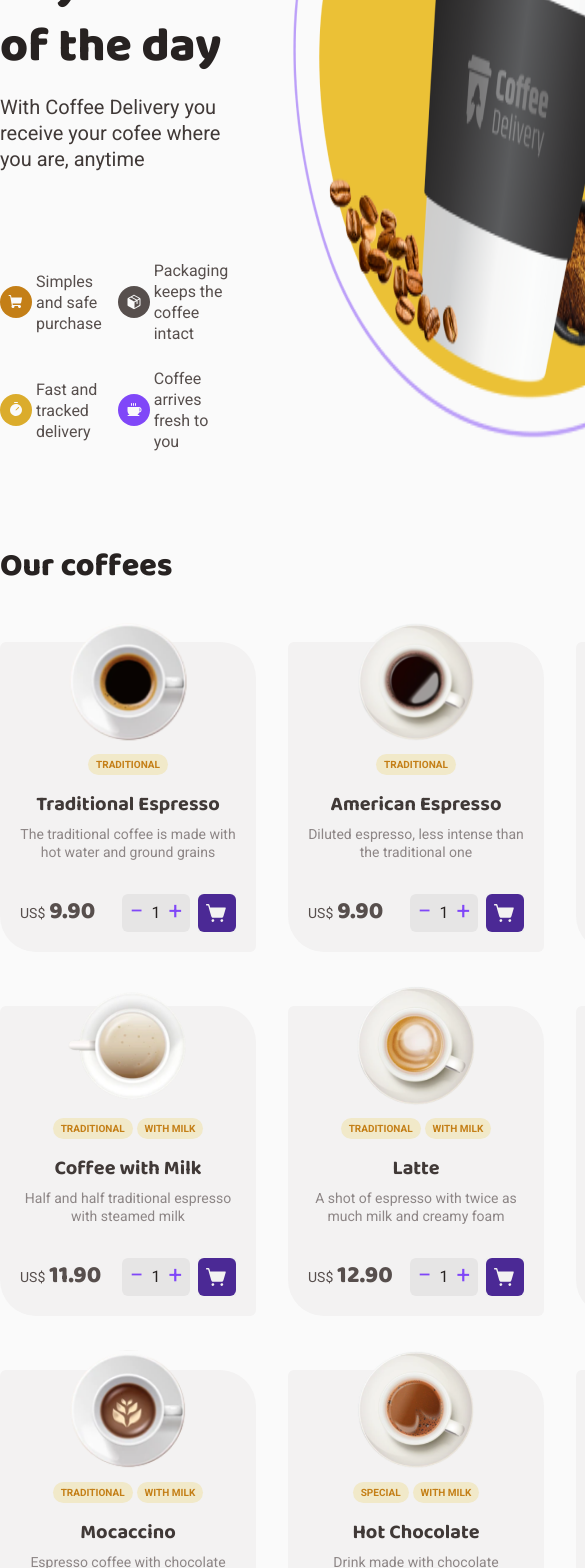
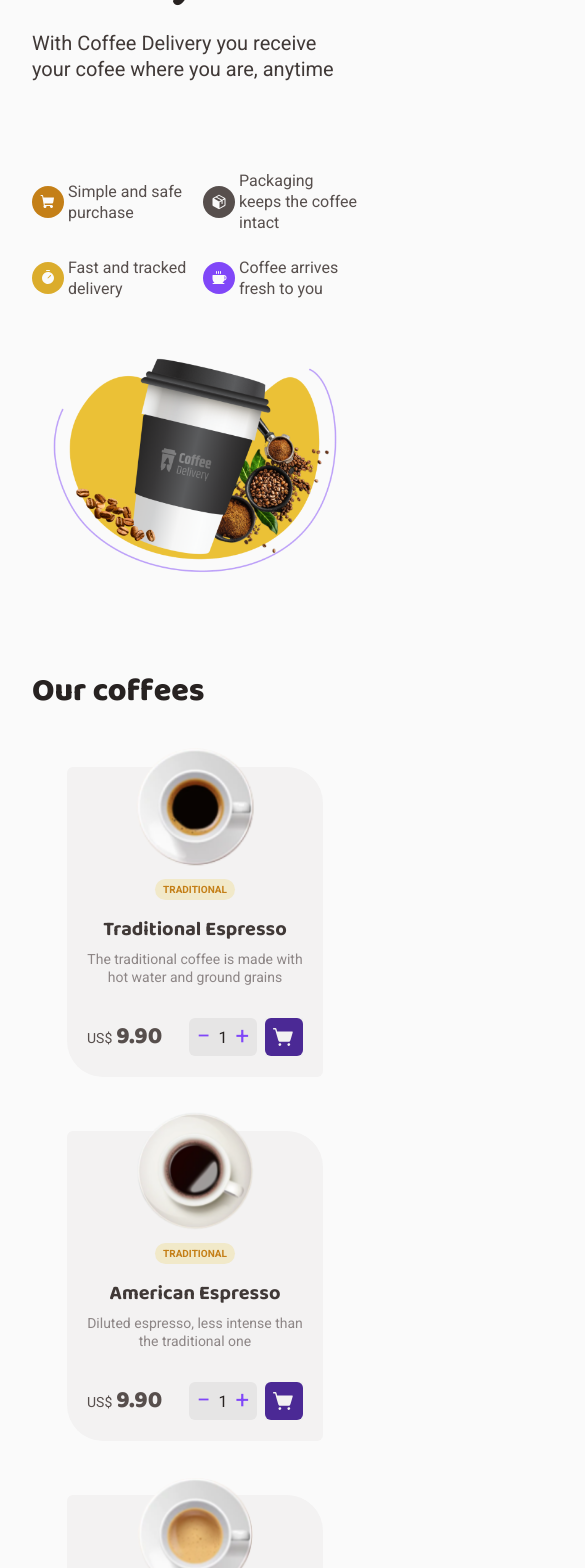
Before and after one commit to Brenosalv/coffee-delivery, a React (Vite) app: page / in a window 390 px wide. Shown: the part 432-2000 px from the top of the page, 585 px wide, since content can reach past the window. Built offline with nearby package versions, Linux system fonts and the light colour scheme.

Commit message:
Make home page responsive for mobile devices

```diff
--- a/src/components/CoffeeList/styles.ts
+++ b/src/components/CoffeeList/styles.ts
@@ -16,4 +16,11 @@ export const CoffeesListContainer = styled.div`
   grid-row-gap: 54px;
   grid-column-gap: 32px;
   margin: 54px 0;
+
+  @media (max-width: 1220px) {
+    display: flex;
+    flex-wrap: wrap;
+    align-items: center;
+    justify-content: center;
+  }
 `
--- a/src/components/Header/styles.ts
+++ b/src/components/Header/styles.ts
@@ -24,6 +24,10 @@ export const LocationContainer = styled.div`
   display: flex;
   align-items: center;
   gap: 6px;
+
+  @media (max-width: 400px) {
+    display: none;
+  }
 `
 
 export const UserLocation = styled.p`
--- a/src/components/Intro/index.tsx
+++ b/src/components/Intro/index.tsx
@@ -4,6 +4,7 @@ import Clock from "../../assets/IntroItems/Clock.svg";
 import Cup from "../../assets/IntroItems/Cup.svg";
 import Packet from "../../assets/IntroItems/Packet.svg";
 import {
+  CoffeeIllustrationImage,
   IntroContainer,
   ItemContainer,
   ItemText,
@@ -29,7 +30,7 @@ export function Intro() {
           <ItemContainer>
             <img src={Cart} alt="" />
             <ItemText>
-              Simples and safe purchase
+              Simple and safe purchase
             </ItemText>
           </ItemContainer>
           <ItemContainer>
@@ -53,7 +54,7 @@ export function Intro() {
         </ItemsContainer>
       </TextContainer>
 
-      <img src={CoffeDeliveryIntroImage} alt="" />
+      <CoffeeIllustrationImage src={CoffeDeliveryIntroImage} alt="Coffee ilustration" />
     </IntroContainer>
   )
 }
--- a/src/components/Intro/styles.ts
+++ b/src/components/Intro/styles.ts
@@ -4,6 +4,13 @@ export const IntroContainer = styled.div`
   display: flex;
   gap: 56px;
   margin: 94px 0;
+
+  @media (max-width: 1220px) {
+    display: flex;
+    flex-wrap: wrap;
+    align-items: center;
+    justify-content: center;
+  }
 `
 
 export const TextContainer = styled.div`
@@ -50,3 +57,12 @@ export const ItemContainer = styled.div`
   align-items: center;
   gap: 4px;
 `
+
+export const CoffeeIllustrationImage = styled.img`
+  width: 70%;
+  height: auto;
+
+  @media (max-width: 800px) {
+    width: 90%;
+  }
+`
--- a/src/styles/global.ts
+++ b/src/styles/global.ts
@@ -16,6 +16,7 @@ export const GlobalStyle = createGlobalStyle`
     background: ${(props) => props.theme.background};
     color: ${(props) => props.theme.text};
     -webkit-font-smoothing: antialiased;
+    margin: 0 32px;
   }
 
   body, input, textarea, button {
```
